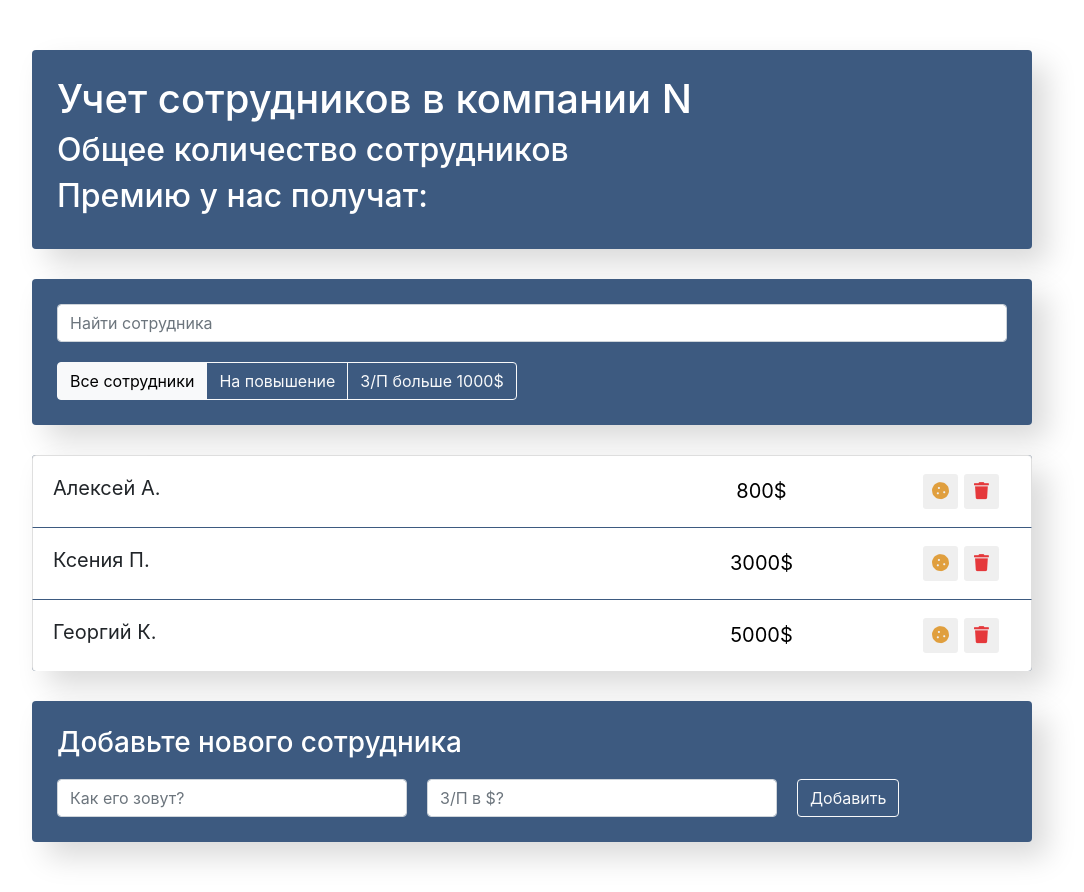
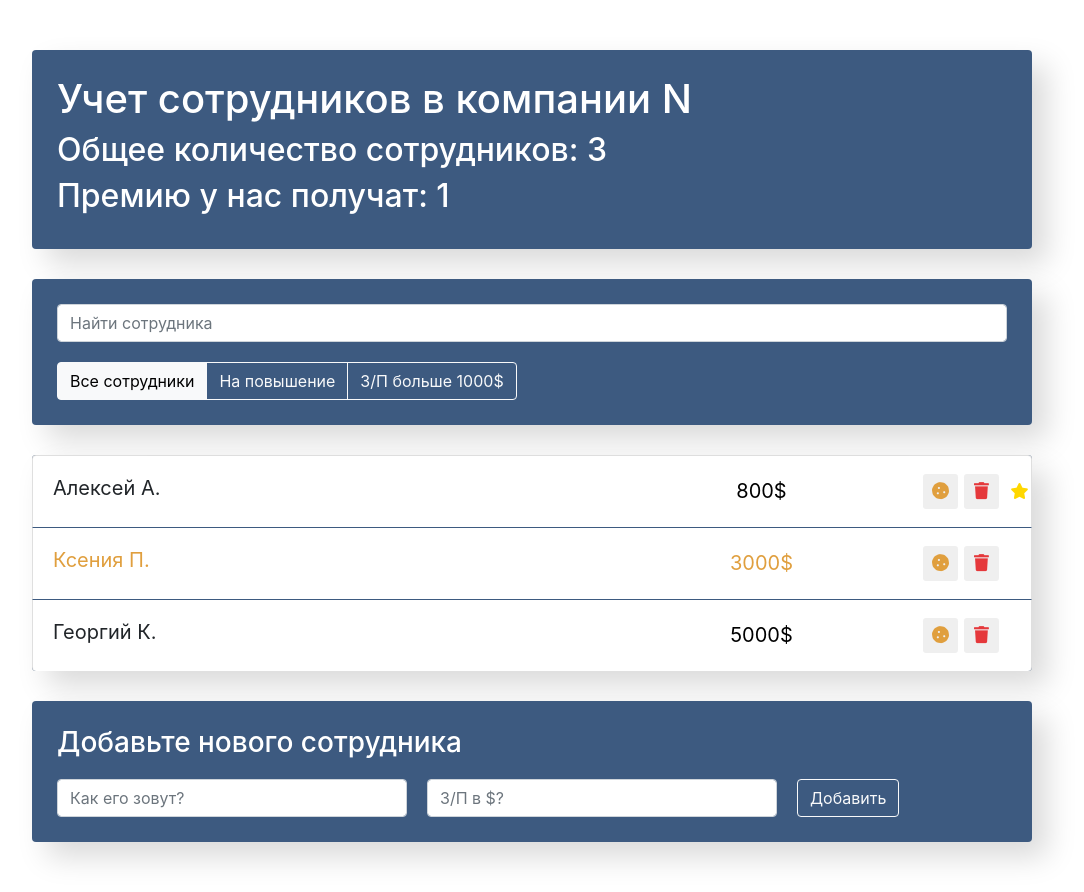
Before and after one commit to ncheusov/Employees-Accounting-ReactApp, a React (Create React App) app: page / in a window 1280 px wide. Shown: the whole page, without its empty margins (108-1192 px from the left). Built offline with nearby package versions, Linux system fonts and the light colour scheme.

Commit message:
made a lift state up

```diff
--- a/src/components/app-info/app-info.jsx
+++ b/src/components/app-info/app-info.jsx
@@ -1,11 +1,11 @@
 import './app-info.css';
 
-const AppInfo = () => {
+const AppInfo = ({employees, increased}) => {
     return (
         <div className="app-info">
             <h1>Учет сотрудников в компании N</h1>
-            <h2>Общее количество сотрудников</h2>
-            <h2>Премию у нас получат: </h2>
+            <h2>Общее количество сотрудников: {employees}</h2>
+            <h2>Премию у нас получат: {increased}</h2>
         </div>
     )
 }
--- a/src/components/app/app.jsx
+++ b/src/components/app/app.jsx
@@ -13,9 +13,9 @@
         super(props);
         this.state = {
             data: [
-                {name: 'Алексей А.', salary: 800, increase: false, id: 1},
-                {name: 'Ксения П.', salary: 3000, increase: true, id: 2},
-                {name: 'Георгий К.', salary: 5000, increase: false, id: 3}
+                {name: 'Алексей А.', salary: 800, increase: false, rise: true, id: 1},
+                {name: 'Ксения П.', salary: 3000, increase: true, rise: false, id: 2},
+                {name: 'Георгий К.', salary: 5000, increase: false, rise: false, id: 3}
             ]
         }
         this.maxId = 4;
@@ -26,6 +26,7 @@
             name,
             salary,
             increase: false,
+            rise: false,
             id: this.maxId++
         }
         this.setState(({data}) => {
@@ -44,10 +45,23 @@
         })
     }
 
+    onToggleProp = (id, prop) => {
+        this.setState(({data}) => ({
+            data: data.map(item => {
+                if (item.id === id) {
+                    return {...item, [prop]: !item[prop]}
+                }
+                return item;
+            })
+        }))
+    }
+
     render() {
+        const employees = this.state.data.length
+        const increased = this.state.data.filter(item => item.increase).length
         return (
             <div className="app">
-                <AppInfo/>
+                <AppInfo employees={employees} increased={increased}/>
 
                 <div className="search-panel">
                     <SearchPanel/>
@@ -55,7 +69,8 @@
                 </div>
                     <EmployeesList
                     data={this.state.data}
-                    onDelete={this.deleteItem}/>
+                    onDelete={this.deleteItem}
+                    onToggleProp={this.onToggleProp}/>
                     <EmployeesAddForm onAdd={this.addItem}/>
             </div>
         );
--- a/src/components/employees-list-item/employees-list-item.jsx
+++ b/src/components/employees-list-item/employees-list-item.jsx
@@ -1,32 +1,7 @@
-import { Component } from 'react';
-
 import './employees-list-item.css';
 
-class EmployeesListItem extends Component {
-    constructor(props) {
-        super(props);
-        this.state = {
-            increase: false,
-            rise: false
-        }
-    }
-
-    onIncrease = () => {
-        this.setState(({increase}) => ({
-            increase: !increase
-        }))
-    }
-
-    onRise = () => {
-        this.setState(({rise}) => ({
-            rise: !rise
-        }))
-    }
-
-    render() {
-        const {name, salary, onDelete} = this.props;
-        const {increase, rise} = this.state;
-
+const  EmployeesListItem = (props) => {
+    const {name, salary, onDelete, onToggleProp, increase, rise} = props;
 
     let classNames = "list-group-item d-flex justify-content-between";
     if (increase) {
@@ -38,12 +13,13 @@
 
     return (
         <li className={classNames}>
-                <span className="list-group-item-label" onClick={this.onRise}>{name}</span>
+            <span className="list-group-item-label" onClick={onToggleProp} data-toggle="rise">{name}</span>
             <input type="text" className="list-group-item-input" defaultValue={salary + '$'}/>
             <div className='d-flex justify-content-center align-items-center'>
                 <button type="button"
                     className="btn-cookie btn-sm"
-                        onClick={this.onIncrease}>
+                    onClick={onToggleProp}
+                    data-toggle="increase">
                     <i className="fas fa-cookie"></i>
                 </button>
 
@@ -56,7 +32,6 @@
             </div>
         </li>
     )
-    }
 
 }
 
--- a/src/components/employees-list/employees-list.jsx
+++ b/src/components/employees-list/employees-list.jsx
@@ -2,14 +2,15 @@
 
 import './employees-list.css';
 
-const EmployeesList = ({data, onDelete, onAdd}) => {
+const EmployeesList = ({data, onDelete, onToggleProp}) => {
 
     const elements = data.map(item => {
         const {id, ...itemProps} = item;
         return (
             <EmployeesListItem
                 key={id} {...itemProps}
-                onDelete={() => onDelete(id)}/>
+                onDelete={() => onDelete(id)}
+                onToggleProp={(e) => onToggleProp(id, e.currentTarget.getAttribute('data-toggle'))}/>
         )
     })
 
```
Lines whose indentation alone changed are shown as unchanged.
